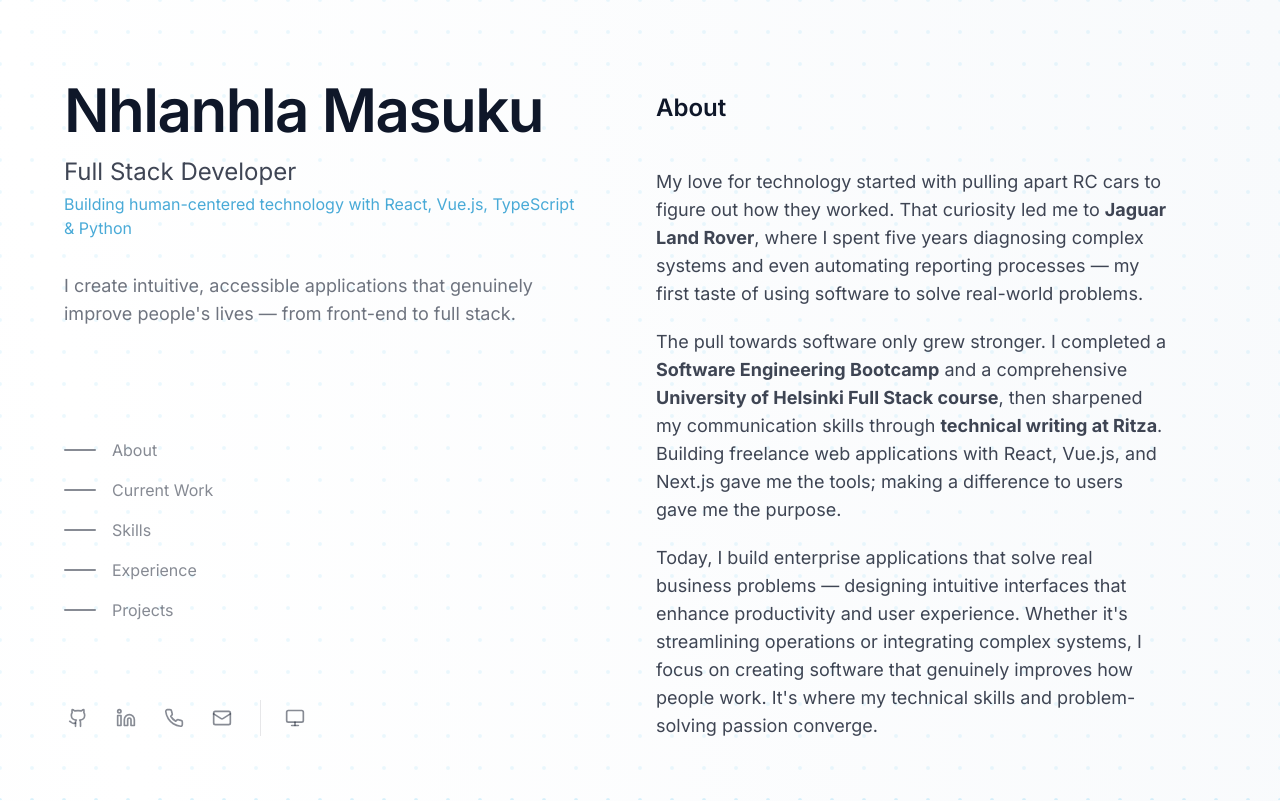
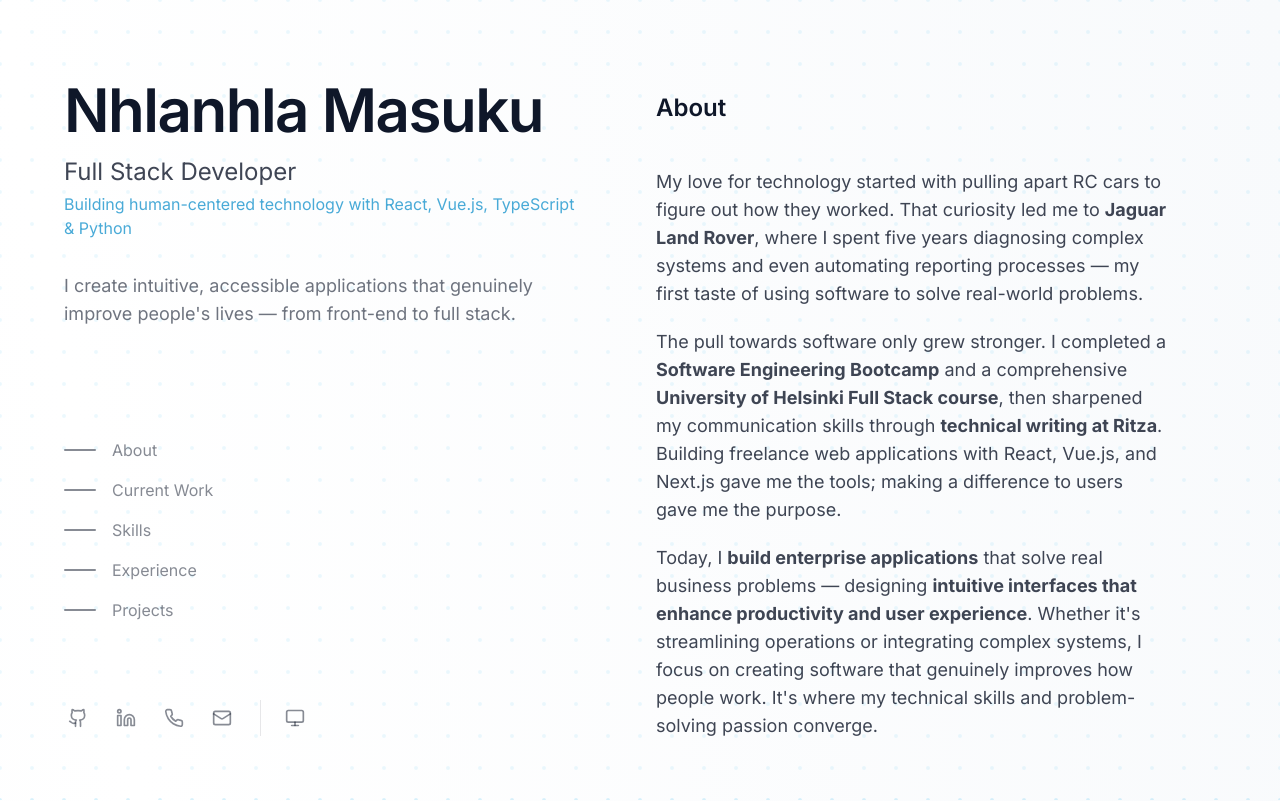
Before and after one commit to nhlanhlacliq/nhlanhla-masuku, a Next.js app: page / in a window 1280 px wide. Shown: the top 801 px of the page. Built offline with nearby package versions, Linux system fonts and the light colour scheme.

Commit message:
update about

```diff
--- a/src/components/About.tsx
+++ b/src/components/About.tsx
@@ -42,12 +42,14 @@ const About = () => {
         </Type>
 
         <Type className={styles.text}>
-          Today, I build enterprise applications that solve real business
-          problems — designing intuitive interfaces that enhance productivity
-          and user experience. Whether it's streamlining operations or
-          integrating complex systems, I focus on creating software that
-          genuinely improves how people work. It's where my technical skills and
-          problem-solving passion converge.
+          Today, I <strong>build enterprise applications</strong> that solve
+          real business problems — designing{" "}
+          <strong>
+            intuitive interfaces that enhance productivity and user experience
+          </strong>
+          . Whether it's streamlining operations or integrating complex systems,
+          I focus on creating software that genuinely improves how people work.
+          It's where my technical skills and problem-solving passion converge.
         </Type>
       </div>
     </Section>
```
